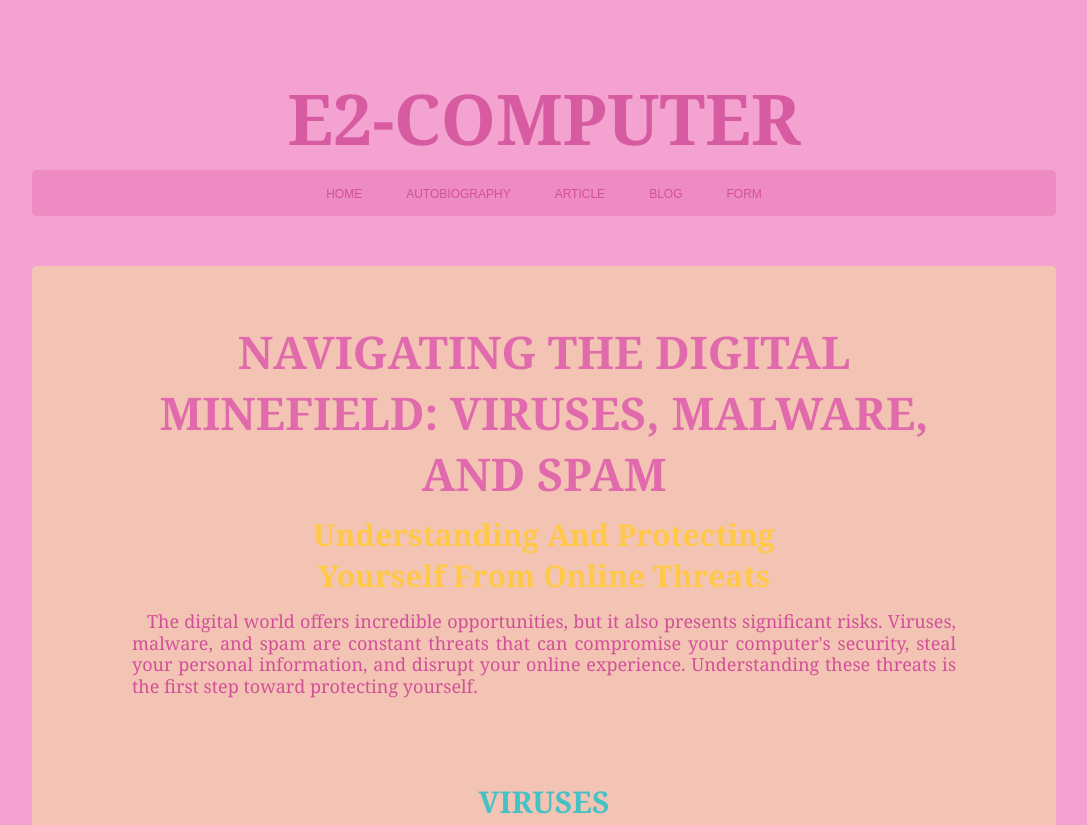
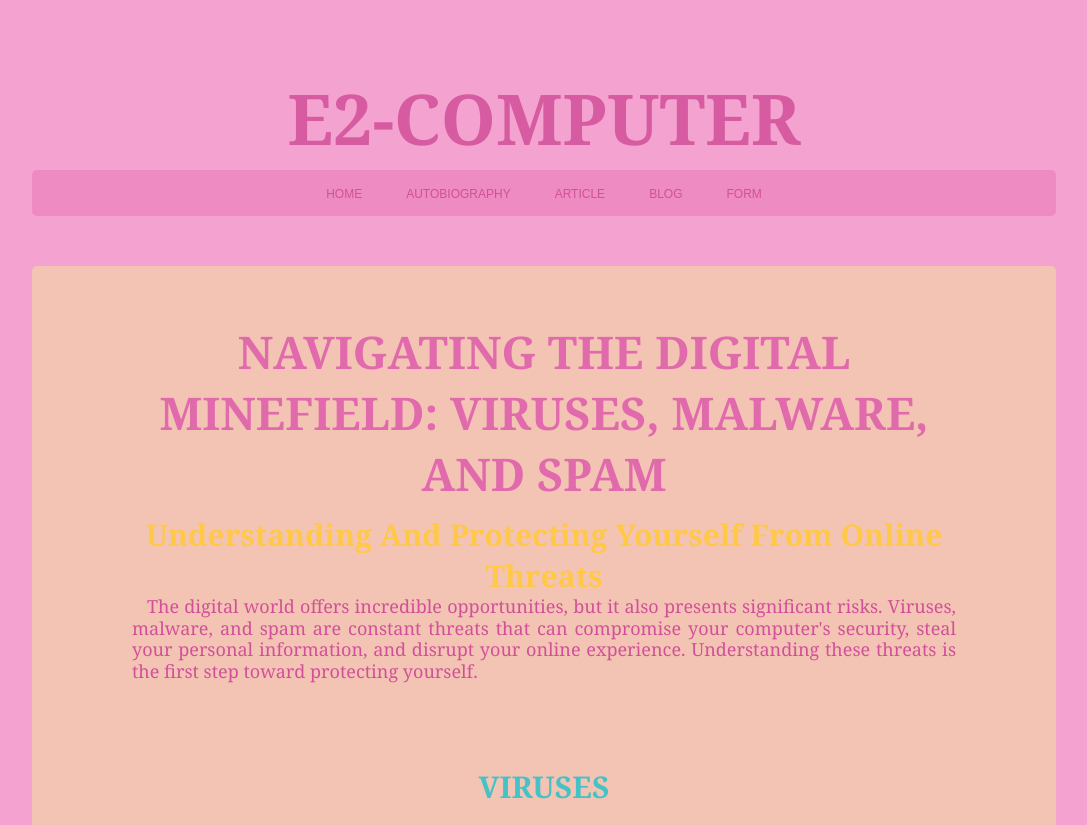
Before and after one commit to E2COMPUTER/espeloa, a plain HTML site: page blog.html in a window 1280 px wide. Shown: the top 825 px of the page, without its empty margins (104-1191 px from the left). Drawn offline with Linux system fonts and the light colour scheme.

Commit message:
Update blog.css

```diff
--- a/blog.css
+++ b/blog.css
@@ -104,9 +104,6 @@ main h2 {
     text-align: center;
     font-family:Cambria, Cochin, Georgia, Times, 'Times New Roman', serif;
     padding-top: 5px;
-    padding-bottom: 15px;
-    padding-left: 130px;
-    padding-right: 130px;
     margin: 0;
 }
 
```
